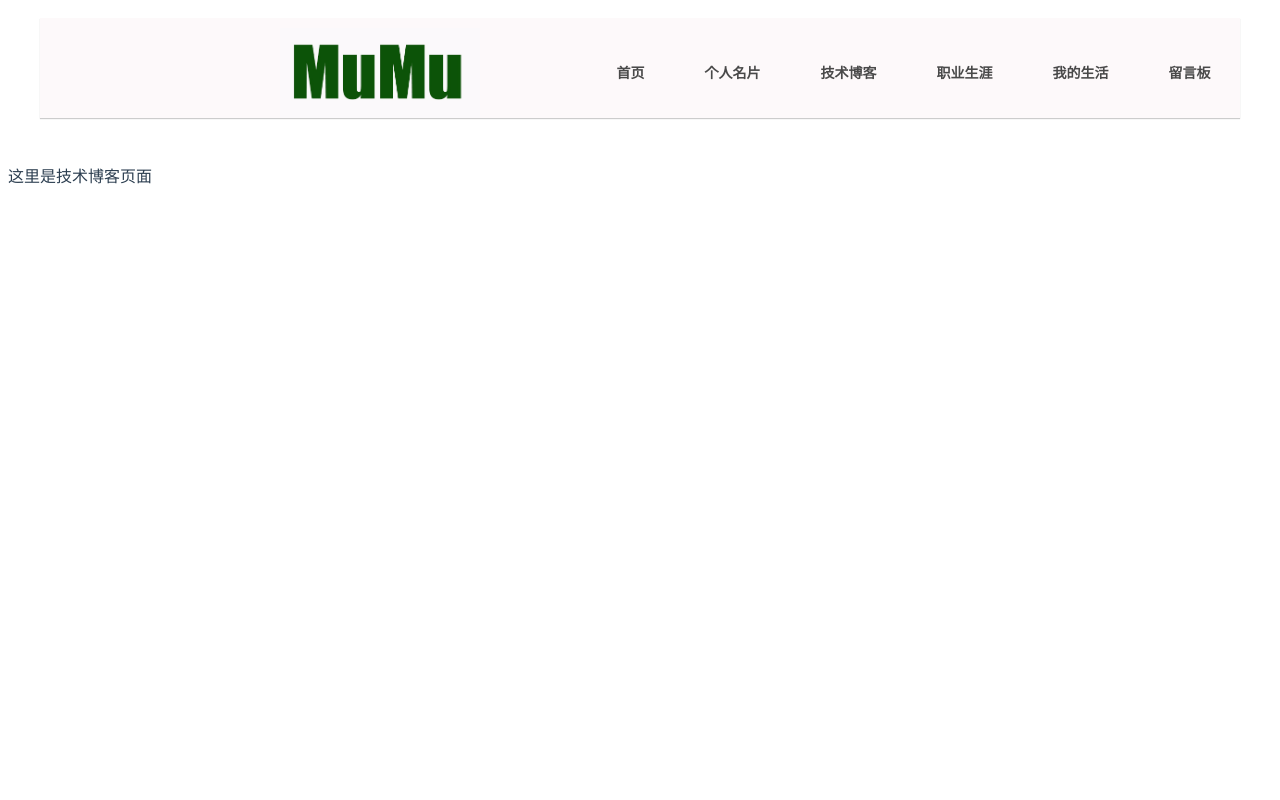
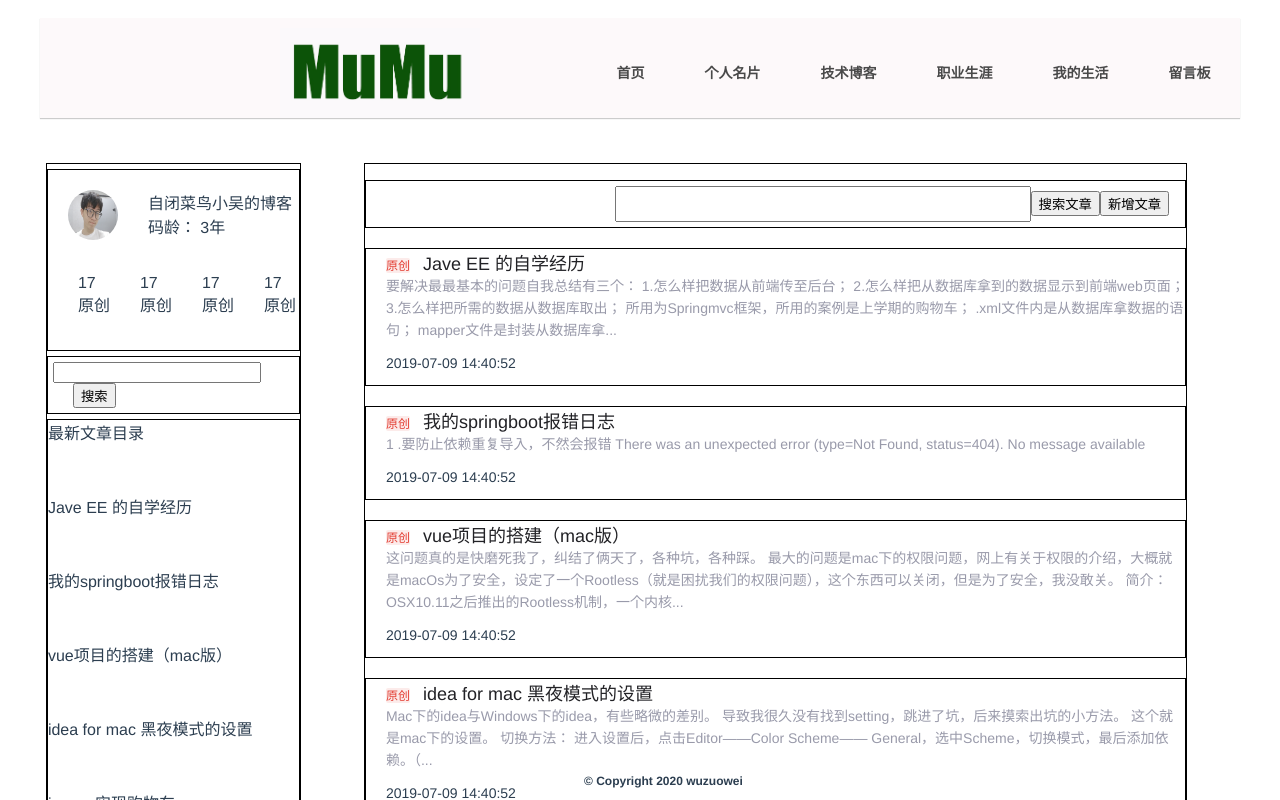
Before and after one commit to mumushine/mywebite, a Vue app: page /myblogs in a window 1280 px wide. Shown: the top 800 px of the page. Built offline with nearby package versions, Linux system fonts and the light colour scheme.

Commit message:
我的博客页面的实现

```diff
--- a/src/views/myblogs.vue
+++ b/src/views/myblogs.vue
@@ -1,21 +1,135 @@
 <template>
     <div>
          <v-header></v-header>
-       这里是技术博客页面
+         <div>
+             <div id="left">
+                <div id="left_top">
+                     <img src="../assets/mine/m6.jpeg" alt="">
+                     <p>自闭菜鸟小吴的博客<br>码龄： 3年</p>
+                     <div>
+                        <p>
+                            17 <br>
+                            原创
+                        </p>
+                         <p>
+                            17 <br>
+                            原创
+                        </p>
+                         <p>
+                            17 <br>
+                            原创
+                        </p>
+                         <p>
+                            17 <br>
+                            原创
+                        </p>
+                     </div>
+                    <br><br><br><br><br><br>
+                </div>
+                <div id="search">
+
+                    <input type="text" style="width:200px">
+                    <button style="margin-left:20px">搜索</button>
+
+                </div>
+                <div id="pages">
+                    最新文章目录
+                    <div v-for="(item,i) in list" class="detail">
+                        {{item.name}}
+                    </div>
+                </div>
+             </div>
+             <div id="right">
+                 <div id="search2">
+                     <input type="text" style="width:50%;height:30px;margin-left:30%">
+                     <button> 搜索文章</button>
+                     <button> 新增文章</button>
+                 </div>
+                <div v-for="(item,index) in articlelist" :key="index" class="article">
+                   <a :href="item.url"  >
+                       <span class="status">{{item.status}}</span>
+                       {{item.name}}
+                   </a><br>
+                   <a :href="item.url">
+                       <span class="description">{{item.description}}</span>
+                   </a> <b></b>
+                   <p style="font-size: 14px;">{{item.time}}</p>
+
+                </div>
+             </div>
+         </div>
+        <v-bottom/>
     </div>
-
 </template>
 <script>
 import Header from '../components/Header.vue';
+import Bottom from '../components/Bottom'
 export default {
     data(){
-
         return {
-
+           list:[
+                {id:1, name:'Jave EE 的自学经历'},
+                {id:2, name:'我的springboot报错日志'},
+                {id:3, name:'vue项目的搭建（mac版）'},
+                {id:4, name:'idea for mac 黑夜模式的设置'},
+                {id:5, name:'javaee实现购物车'},
+                {id:6, name:'我的Java历程之俄罗斯方块'},
+           ],
+           articlelist:[
+                {
+                    id:1,
+                    name:'Jave EE 的自学经历',
+                    description:'要解决最最基本的问题自我总结有三个： 1.怎么样把数据从前端传至后台； 2.怎么样把从数据库拿到的数据显示到前端web页面； 3.怎么样把所需的数据从数据库取出； 所用为Springmvc框架，所用的案例是上学期的购物车； .xml文件内是从数据库拿数据的语句； mapper文件是封装从数据库拿...',
+                    status:'原创',
+                    url:'https://blog.csdn.net/qq_40544575/article/details/95175850',
+                    time:'2019-07-09 14:40:52'
+                },
+                {
+                    id:2,
+                    name:'我的springboot报错日志',
+                    description:'1	.要防止依赖重复导入，不然会报错 There was an unexpected error (type=Not Found, status=404). No message available',
+                    status:'原创',
+                    url:'',
+                    time:'2019-07-09 14:40:52'
+                },
+                {
+                    id:3,
+                    name:'vue项目的搭建（mac版）',
+                    description:'这问题真的是快磨死我了，纠结了俩天了，各种坑，各种踩。 最大的问题是mac下的权限问题，网上有关于权限的介绍，大概就是macOs为了安全，设定了一个Rootless（就是困扰我们的权限问题），这个东西可以关闭，但是为了安全，我没敢关。 简介：OSX10.11之后推出的Rootless机制，一个内核...',
+                    status:'原创',
+                    url:'',
+                    time:'2019-07-09 14:40:52'
+                },
+                {
+                    id:4,
+                    name:'idea for mac 黑夜模式的设置',
+                    description:'Mac下的idea与Windows下的idea，有些略微的差别。 导致我很久没有找到setting，跳进了坑，后来摸索出坑的小方法。 这个就是mac下的设置。 切换方法： 进入设置后，点击Editor——Color Scheme—— General，选中Scheme，切换模式，最后添加依赖。（...',
+                    status:'原创',
+                    url:'',
+                    time:'2019-07-09 14:40:52'
+                },
+                {
+                    id:5,
+                    name:'javaee实现购物车',
+                    description:'此为上课老师所教授内容。写的目的权当为我温习的方法。 数据库的逻辑设计（简略的E-R图） 具体的数据库表的设计： 购物逻辑层',
+                    status:'原创',
+                    url:'',
+                    time:'2019-07-09 14:40:52'
+                },
+                {
+                    id:6,
+                    name:'我的Java历程之俄罗斯方块',
+                    description:'了解到一共有五种方块。分别是T字型，田字型，一字型，L字型，Z字型。 规则补充： 把每一个种方块拆分为单独的一个最小单位块。 向右移动时，列数加一；向左移动，时列数减一；向下移动时，行数加一。 import java.awt.*; import java.awt.Image; publ...',
+                    status:'原创',
+                    url:'',
+                    time:'2019-07-09 14:40:52'
+                },
+           ]
         }
     },
     components:{
        'v-header' : Header,
+       'v-bottom' : Bottom,
     },
     methods:{
 
@@ -24,5 +138,110 @@ export default {
 }
 </script>
 <style scoped>
+#left{
+    float: left;
+    margin-left: 3%;
+    height: 100%;
+    width: 20%;
+    border: black 1px solid;
+}
+
+#left_top{
+    margin-top: 2%;
+    border: black 1px solid;
+    height: 180px;
+}
+
+#left_top img{
+    height: 50px;
+    width: 50px;
+    border-radius: 50%;
+    margin-left: 20px;
+    margin-top: 20px;
+    float: left;
+}
+
+#left_top p{
+    float: left;
+    margin-top: 20px;
+    margin-left: 30px
+}
+
+#search{
+    padding-top: 5px;
+    padding-bottom: 5px;
+    padding-left: 5px;
+    margin-top: 2%;
+    border: black 1px solid;
+}
+
+#search2{
+    padding-top: 5px;
+    padding-bottom: 5px;
+    padding-left: 5px;
+    margin-top: 2%;
+    border: black 1px solid;
+}
+
+#pages{
+    margin-top: 2%;
+    border: black 1px solid;
+}
+
+.detail{
+    margin-top: 50px;
+}
+
+
+
+#right{
+    float: left;
+    margin-left: 5%;
+    padding-bottom: 5%;
+    height: 100%;
+    width: 65%;
+    border: black 1px solid;
+}
+
+.article{
+    margin-top: 20px;
+    padding-left: 20px;
+    border: black 1px solid;
+}
+
+.article:hover a{
+    color: #5094d5;
+}
+
+.article:hover{
+    background: #f9fafc
+}
+
+.article a{
+    color: #222226;
+    font-size: 18px;
+
+    text-decoration:none;
+}
+
+.status{
+    width: 34px;
+    height: 20px;
+    font-size: 12px;
+    font-family: 'Microsoft YaHei','SF Pro Display',Roboto,Noto,Arial,'PingFang SC',sans-serif;
+    border-radius: 2px;
+    margin-right: 8px;
+    color: #e33e33;
+    background-color: rgba(227,62,51,0.1);
+}
+
+.description{
+    font-size: 14px;
+    line-height: 22px;
+    white-space: normal;
+    color: #999aaa;
+
+
+}
 
 </style>
```
